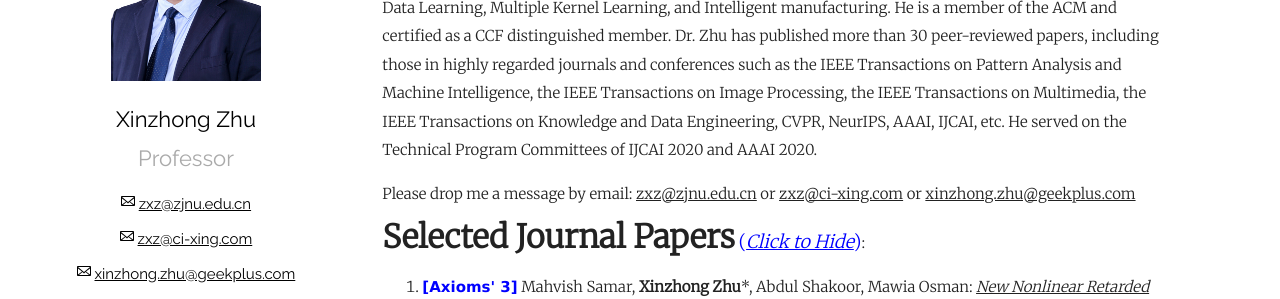
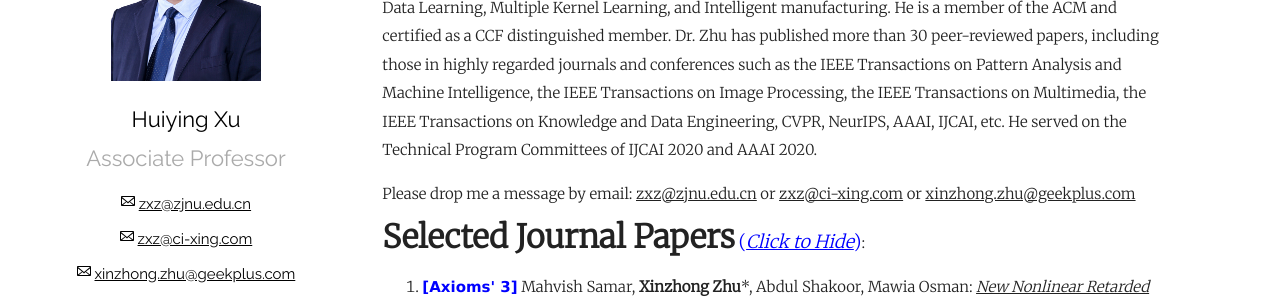
Before and after one commit to xinzhongzhu/huiyingxu-zj.github.io, a Jekyll site: the page built from index.md, in a window 1280 px wide. Shown: the part 302-601 px from the top of the page. Built offline with Jekyll 4.4.1, drawn with Linux system fonts in a browser that asks for light colours.

Commit message:
Update _config.yml

```diff
--- a/_config.yml
+++ b/_config.yml
@@ -1,7 +1,8 @@
-title: Xinzhong Zhu's Homepage
+title: Huiying Xu's Homepage
 author: GitHub User
 description: > # this means to ignore newlines until "show_exerpts:"
-  Professor with the College of Mathematics, Physics and Information Engineering, Zhejiang Normal University, Jinhua 321004, China, and also with the Research Institute of Ningbo Cixing Co. Ltd, Ningbo 315336, China.
+   Associate professor with the School of Computer Science and Technology, Zhejiang Normal University, Jinhua 321004, China, and also with the Research Institute of Ningbo Cixing Co. Ltd, Ningbo 315336, China.
+
 show_excerpts: true # set to true to show excerpts on the homepage
 
 # Minima date format
@@ -9,14 +10,14 @@ show_excerpts: true # set to true to show excerpts on the homepage
 sass:
   sass_dir: _sass
 plainwhite:
-  name: Xinzhong Zhu
-  tagline: Professor
+  name: Huiying Xu
+  tagline: Associate Professor
   date_format: "%b %-d, %Y"
   sitemap: true # set to true to generate sitemap.xml content
 
   # generate social links in footer
   social_links:
-    github:  xinzhongzhu
+    github:  huiyingxu
     # dribbble: jekyll
     # facebook: jekyll
     # flickr:   jekyll
```
